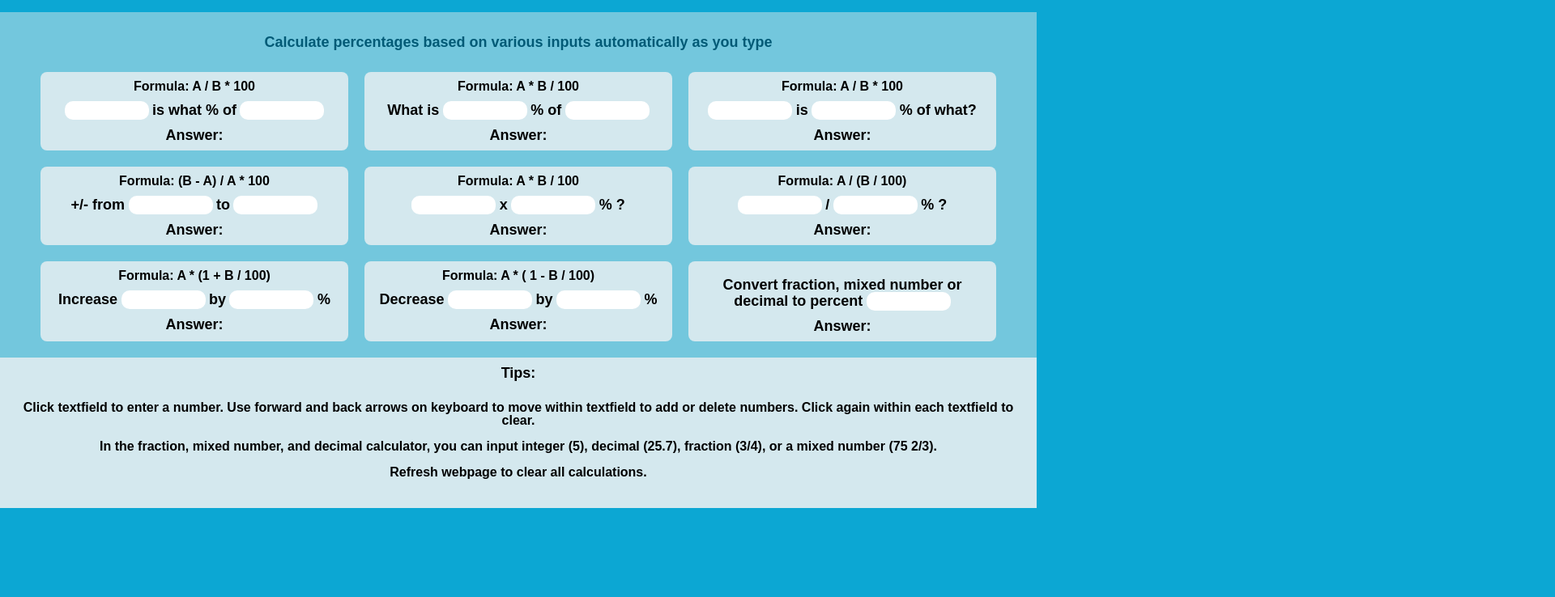
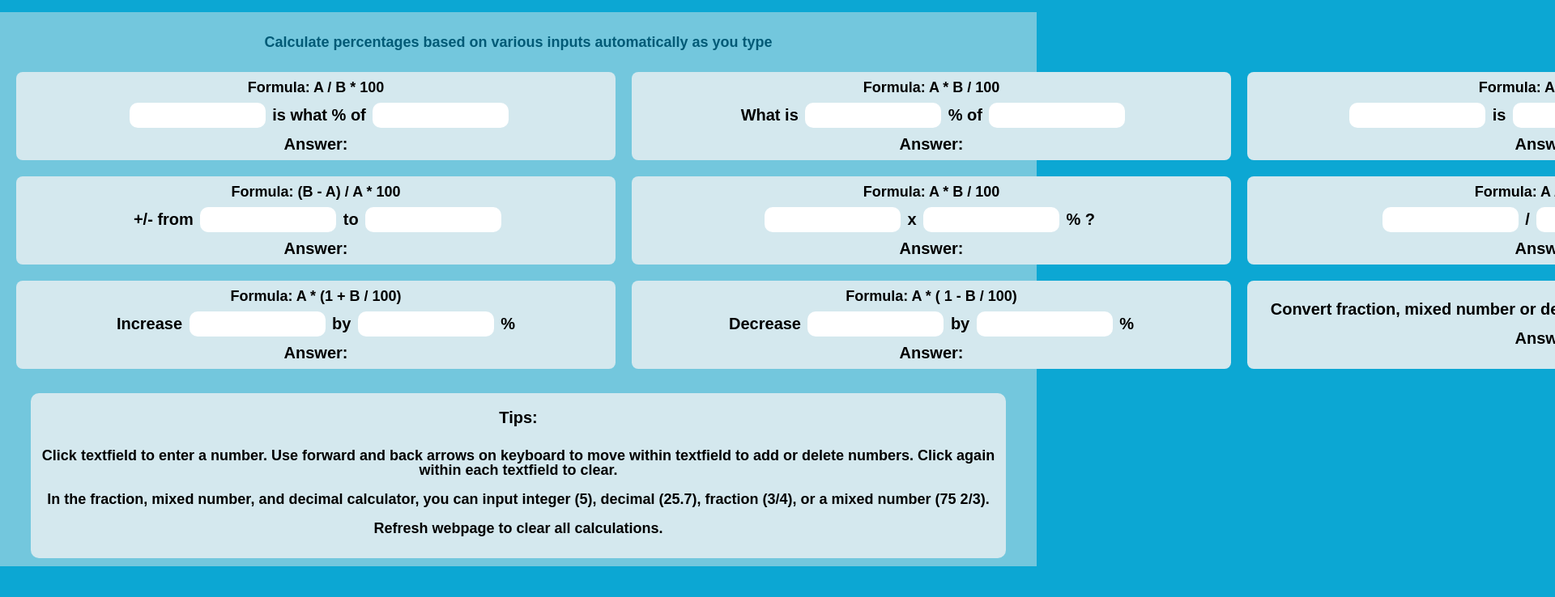
Before and after one commit to morgenstary/percentage-calculator, a plain HTML site: page index.html in a window 1280 px wide. Shown: the part 60-798 px from the top of the page at 81% size, 1920 px wide, since content can reach past the window. Drawn offline with Linux system fonts and the light colour scheme.

Commit message:
2d commit

```diff
--- a/css/style.css
+++ b/css/style.css
@@ -27,7 +27,6 @@ header p {
 
 p {
     font-size: 18px;
-
     display: block;
     margin-block-start: 1em;
     margin-block-end: 1em;
@@ -166,13 +165,34 @@ input[type=number] {
 }
 
 @media only screen and (orientation: landscape) {
-    .calc-row {
-        flex-direction: unset;
+    .input {
+        width: 160px;
+        padding: 4px;
+        font-size: 20px;
     }
-  }
-
-/* @media screen and (max-width: 568px) {
-    .input {
-        width: 58px;
+    .inputs {
+        width: 720px;
     }
-} */
+    p1 {
+        font-size: 18px;
+    }
+    .answer {
+        font-size: 20px;
+    }
+    .tips-title {
+        background-color: #d4e8ee;
+        font-size: 20px;
+        margin: 0 28px;
+        border-radius: 10px 10px 0px 0px;
+        padding: 20px 0px 0px 0px;
+    }
+    .tips {
+        background-color: #d4e8ee;
+        font-size: 18px;
+        margin: 0 28px;
+        border-radius: 0px 0px 10px 10px;
+    }
+    footer {
+        background-color: #73c7dd;
+    }
+}
```
